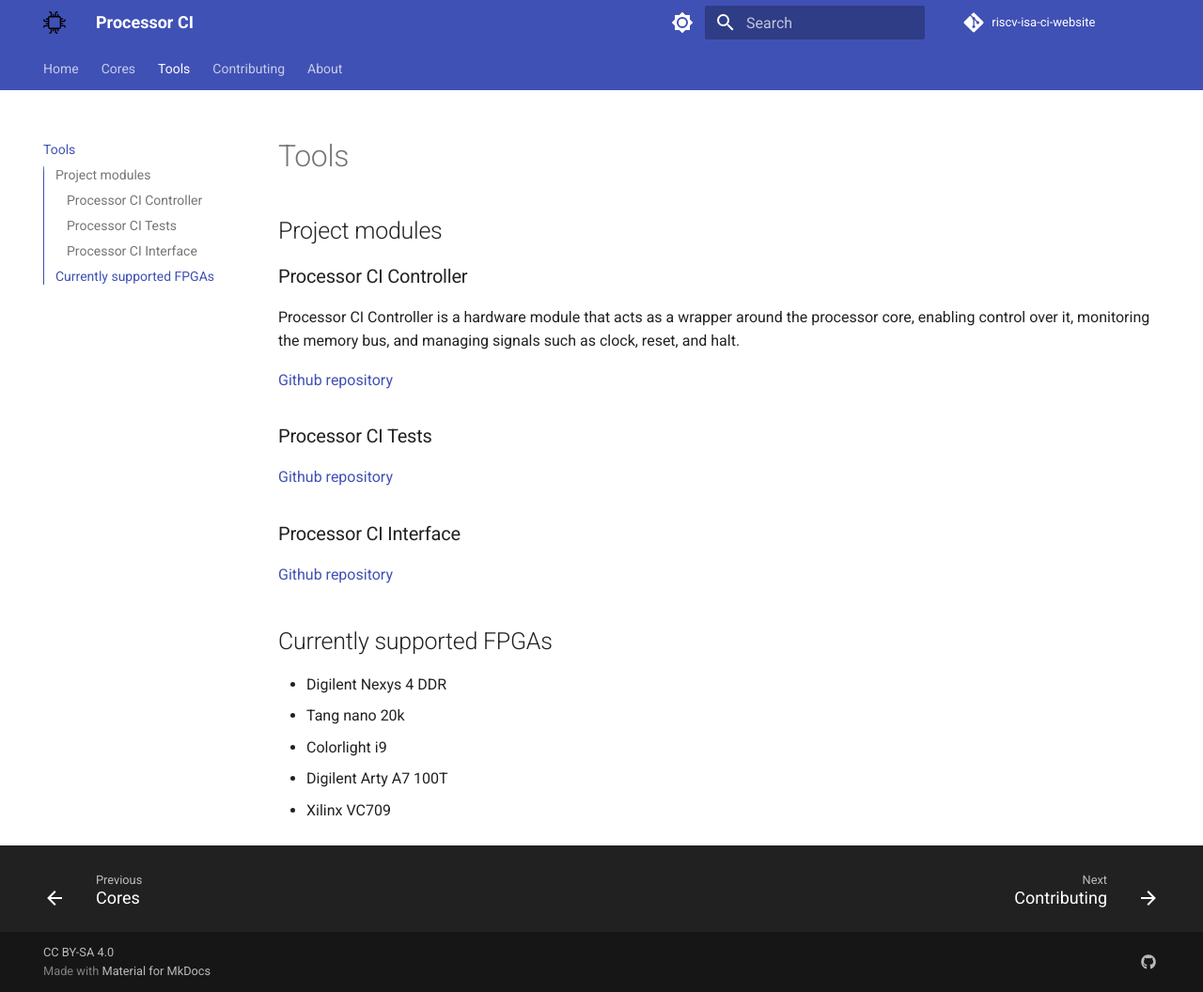
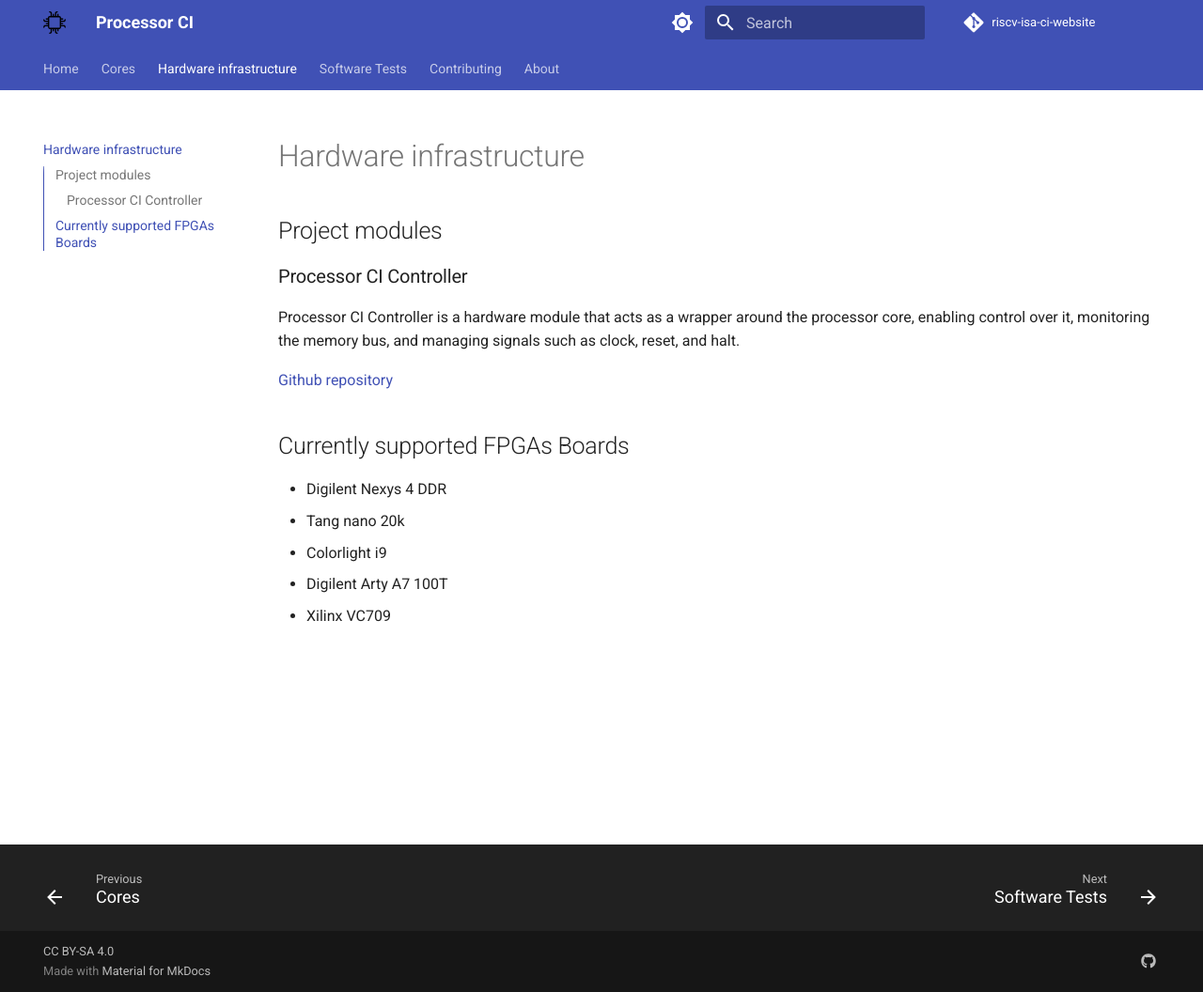
Before and after one commit to LSC-Unicamp/processor-ci-website, an MkDocs documentation site: the page built from docs/hardware_infrastructure.md, in a window 1280 px wide and 1056 px high. Shown: the whole window at 94% size. Built offline with MkDocs 1.6.1 and Material for MkDocs 9.7.7, drawn with Linux system fonts in a browser that asks for light colours; comment, search, counter and statistics services are not loaded.

Commit message:
Separando tools em hardware e software

```diff
--- a/docs/tools.md
+++ b/docs/hardware_infrastructure.md
@@ -1,4 +1,4 @@
-# Tools
+# Hardware infrastructure
 
 ## Project modules
 
@@ -8,15 +8,7 @@
 
 [Github repository](https://github.com/LSC-Unicamp/riscv-isa-ci-controller)
 
-### Processor CI Tests
-
-[Github repository](https://github.com/LSC-Unicamp/riscv-isa-ci-tests)
-
-### Processor CI Interface
-
-[Github repository](https://github.com/LSC-Unicamp/riscv-isa-ci)
-
-## Currently supported FPGAs
+## Currently supported FPGAs Boards
 
 - Digilent Nexys 4 DDR
 - Tang nano 20k
--- a/mkdocs.yml
+++ b/mkdocs.yml
@@ -66,6 +66,7 @@
 nav:
   - Home : index.md
   - Cores: cores.md
-  - Tools: tools.md
+  - Hardware infrastructure: hardware_infrastructure.md
+  - Software Tests: software_tests.md
   - Contributing: contributing.md
   - About : about.md
```
Also changed, not shown: docs/software_tests.md (added, +7 -0 lines).
